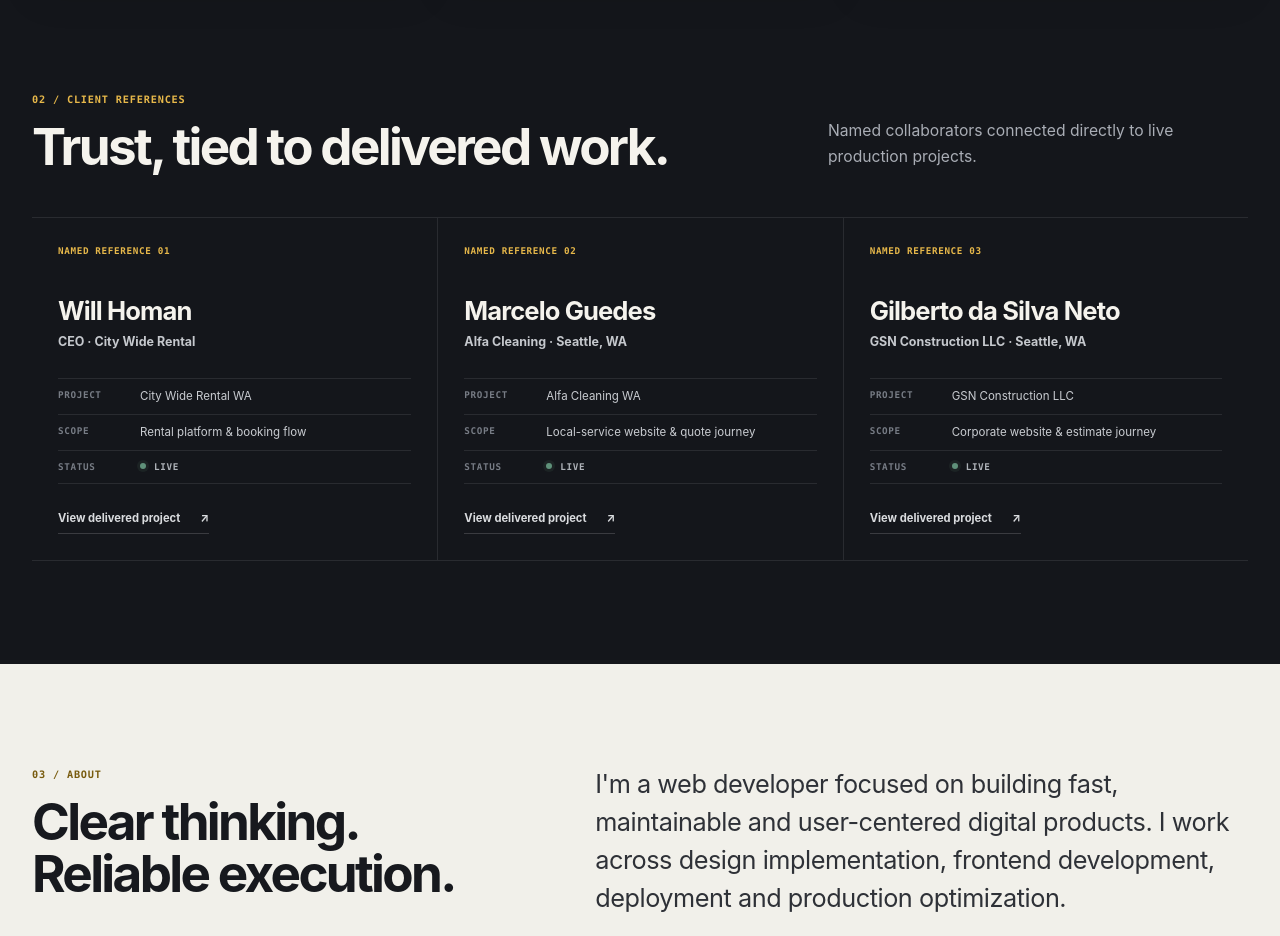
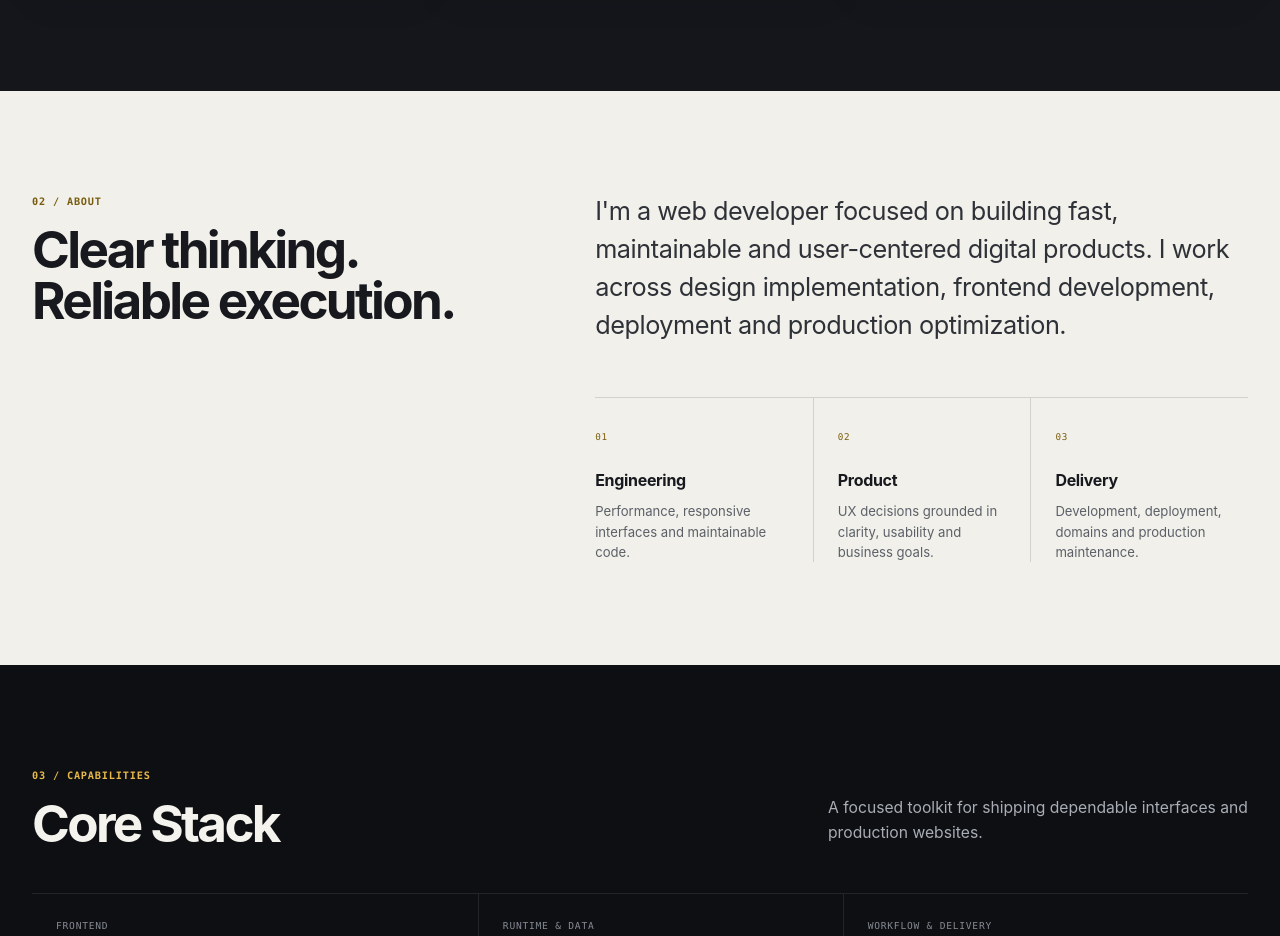
Before and after one commit to euoliverg/portfolio-euoliverg, a website with bundled scripts: page index.html in a window 1280 px wide. Shown: the part 2260-3196 px from the top of the page. Built offline with nearby package versions, Linux system fonts and the light colour scheme.

Commit message:
Remove client reference section

```diff
--- a/index.html
+++ b/index.html
@@ -141,67 +141,11 @@
       </div>
     </section>
 
-    <section class="collaborations section" aria-labelledby="collaborations-title">
-      <div class="shell">
-        <div class="section-heading reveal">
-          <div>
-            <p class="section-index">02 / Client references</p>
-            <h2 id="collaborations-title">Trust, tied to delivered work.</h2>
-          </div>
-          <p>Named collaborators connected directly to live production projects.</p>
-        </div>
-
-        <div class="collaboration-list reveal">
-          <article class="collaboration-item">
-            <p class="collaboration-label">Named reference 01</p>
-            <div>
-              <h3>Will Homan</h3>
-              <p class="collaboration-role">CEO · City Wide Rental</p>
-            </div>
-            <dl class="reference-meta">
-              <div><dt>Project</dt><dd>City Wide Rental WA</dd></div>
-              <div><dt>Scope</dt><dd>Rental platform &amp; booking flow</dd></div>
-              <div><dt>Status</dt><dd><span class="reference-live"><i aria-hidden="true"></i> Live</span></dd></div>
-            </dl>
-            <a class="reference-link" href="https://citywiderentalwa.com/" target="_blank" rel="noopener noreferrer">View delivered project <span aria-hidden="true">↗</span></a>
-          </article>
-
-          <article class="collaboration-item">
-            <p class="collaboration-label">Named reference 02</p>
-            <div>
-              <h3>Marcelo Guedes</h3>
-              <p class="collaboration-role">Alfa Cleaning · Seattle, WA</p>
-            </div>
-            <dl class="reference-meta">
-              <div><dt>Project</dt><dd>Alfa Cleaning WA</dd></div>
-              <div><dt>Scope</dt><dd>Local-service website &amp; quote journey</dd></div>
-              <div><dt>Status</dt><dd><span class="reference-live"><i aria-hidden="true"></i> Live</span></dd></div>
-            </dl>
-            <a class="reference-link" href="https://alfacleaningwa.com/" target="_blank" rel="noopener noreferrer">View delivered project <span aria-hidden="true">↗</span></a>
-          </article>
-
-          <article class="collaboration-item">
-            <p class="collaboration-label">Named reference 03</p>
-            <div>
-              <h3>Gilberto da Silva Neto</h3>
-              <p class="collaboration-role">GSN Construction LLC · Seattle, WA</p>
-            </div>
-            <dl class="reference-meta">
-              <div><dt>Project</dt><dd>GSN Construction LLC</dd></div>
-              <div><dt>Scope</dt><dd>Corporate website &amp; estimate journey</dd></div>
-              <div><dt>Status</dt><dd><span class="reference-live"><i aria-hidden="true"></i> Live</span></dd></div>
-            </dl>
-            <a class="reference-link" href="https://gsnconstructionllc.com/" target="_blank" rel="noopener noreferrer">View delivered project <span aria-hidden="true">↗</span></a>
-          </article>
-        </div>
-      </div>
-    </section>
-
     <section class="about section section-light" id="about" aria-labelledby="about-title">
       <div class="shell">
         <div class="about-grid">
           <div class="about-intro reveal">
-            <p class="section-index">03 / About</p>
+            <p class="section-index">02 / About</p>
             <h2 id="about-title">Clear thinking.<br>Reliable execution.</h2>
           </div>
 
@@ -234,7 +178,7 @@
       <div class="shell">
         <div class="section-heading reveal">
           <div>
-            <p class="section-index">04 / Capabilities</p>
+            <p class="section-index">03 / Capabilities</p>
             <h2 id="stack-title">Core Stack</h2>
           </div>
           <p>A focused toolkit for shipping dependable interfaces and production websites.</p>
@@ -280,7 +224,7 @@
       <div class="shell">
         <div class="contact-card reveal">
           <div>
-            <p class="section-index">05 / Contact</p>
+            <p class="section-index">04 / Contact</p>
             <h2 id="contact-title">Let's build something useful.</h2>
             <p>Available for freelance projects, collaborations and selected opportunities.</p>
           </div>
--- a/styles.css
+++ b/styles.css
@@ -717,118 +717,6 @@
   color: var(--muted);
 }
 
-.collaborations {
-  padding-top: 0;
-  background: #14161b;
-}
-
-.collaboration-list {
-  display: grid;
-  grid-template-columns: repeat(3, minmax(0, 1fr));
-  border-top: 1px solid var(--border);
-  border-bottom: 1px solid var(--border);
-}
-
-.collaboration-item {
-  display: flex;
-  flex-direction: column;
-  min-height: 270px;
-  padding: 26px;
-}
-
-.collaboration-item + .collaboration-item {
-  border-left: 1px solid var(--border);
-}
-
-.collaboration-label,
-.reference-meta dt,
-.reference-live {
-  font-family: var(--mono);
-  font-size: 0.58rem;
-  font-weight: 700;
-  letter-spacing: 0.07em;
-  text-transform: uppercase;
-}
-
-.collaboration-label {
-  margin: 0 0 38px;
-  color: var(--accent);
-}
-
-.collaboration-item h3 {
-  margin: 0;
-  font-size: clamp(1.25rem, 2vw, 1.7rem);
-  font-weight: 660;
-  letter-spacing: -0.035em;
-  line-height: 1.12;
-}
-
-.collaboration-role {
-  margin: 7px 0 0;
-  color: #c5c8cd;
-  font-size: 0.78rem;
-  font-weight: 650;
-}
-
-.reference-meta {
-  margin: 26px 0;
-  border-top: 1px solid var(--border);
-}
-
-.reference-meta > div {
-  display: grid;
-  grid-template-columns: 68px minmax(0, 1fr);
-  gap: 14px;
-  padding: 9px 0;
-  border-bottom: 1px solid var(--border);
-}
-
-.reference-meta dt {
-  color: #777c85;
-}
-
-.reference-meta dd {
-  margin: 0;
-  color: #c9ccd1;
-  font-size: 0.72rem;
-  line-height: 1.45;
-}
-
-.reference-live {
-  display: flex;
-  align-items: center;
-  gap: 8px;
-  color: #aeb2b8;
-}
-
-.reference-live i {
-  width: 6px;
-  height: 6px;
-  border-radius: 50%;
-  background: #5f917a;
-  box-shadow: 0 0 0 3px rgba(95, 145, 122, 0.1);
-}
-
-.reference-link {
-  display: inline-flex;
-  align-items: center;
-  justify-content: space-between;
-  gap: 20px;
-  width: fit-content;
-  margin-top: auto;
-  padding-bottom: 5px;
-  border-bottom: 1px solid var(--border-strong);
-  color: #d9dbde;
-  font-size: 0.7rem;
-  font-weight: 700;
-  transition: border-color 160ms ease, color 160ms ease;
-}
-
-.reference-link:hover {
-  border-color: var(--accent);
-  color: var(--text);
-}
-
 .section-light {
   background: var(--paper);
   color: var(--dark-text);
@@ -1179,19 +1067,6 @@
     grid-template-columns: 1fr;
   }
 
-  .collaboration-list {
-    grid-template-columns: 1fr;
-  }
-
-  .collaboration-item {
-    min-height: auto;
-  }
-
-  .collaboration-item + .collaboration-item {
-    border-top: 1px solid var(--border);
-    border-left: 0;
-  }
-
   .stack-groups article {
     min-height: auto;
   }
@@ -1308,18 +1183,6 @@
     margin-bottom: 32px;
   }
 
-  .collaborations {
-    padding-top: 0;
-  }
-
-  .collaboration-item {
-    padding: 22px 0;
-  }
-
-  .collaboration-label {
-    margin-bottom: 26px;
-  }
-
   .work-groups {
     gap: 40px;
   }
```
